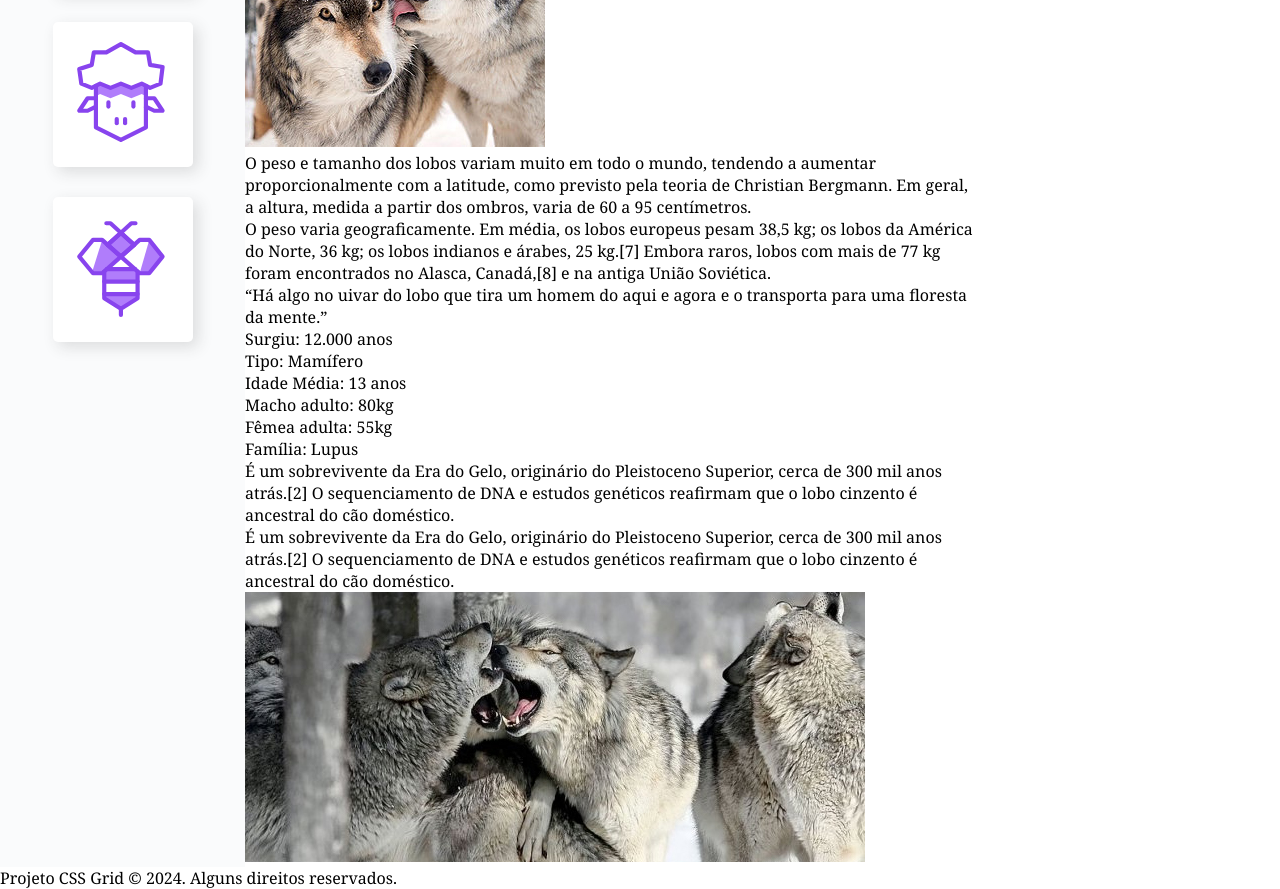
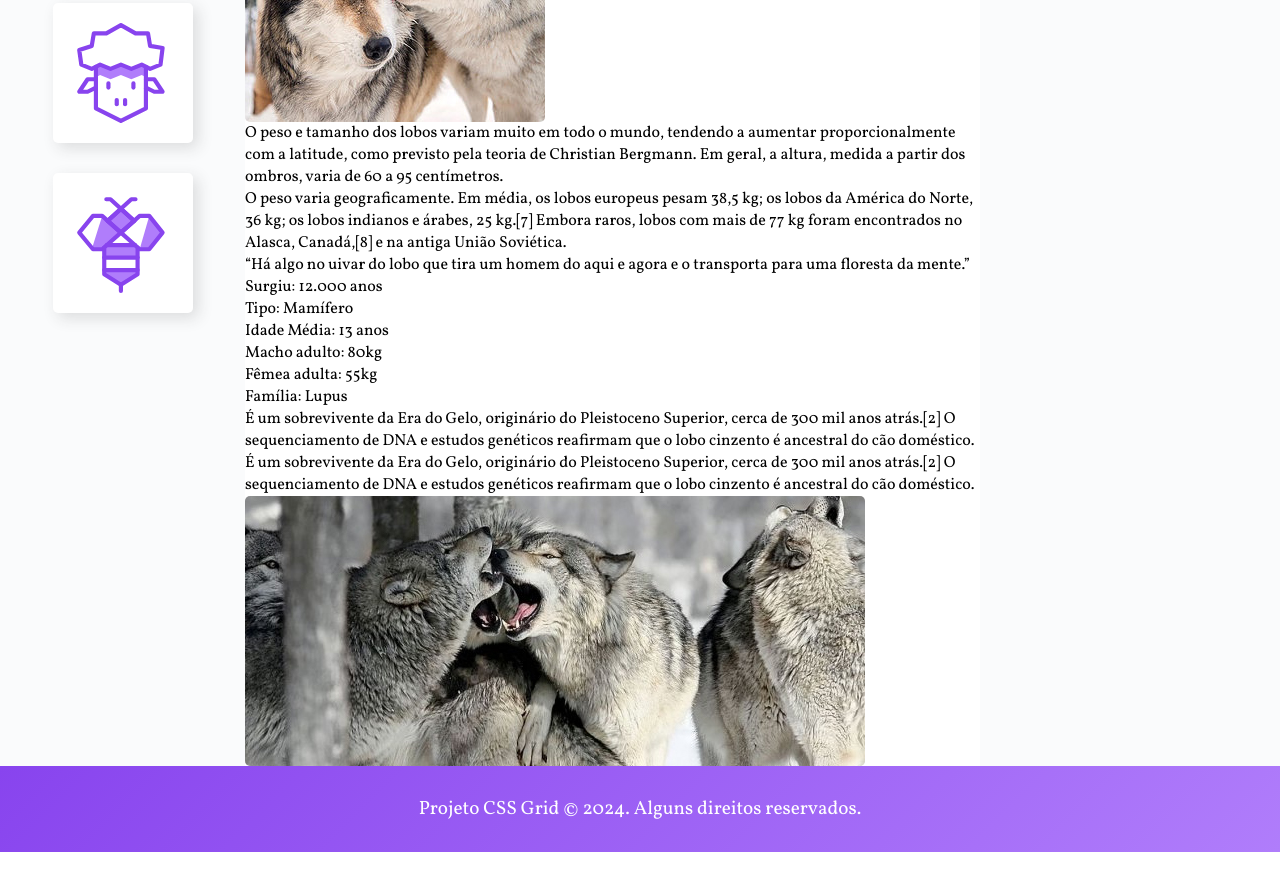
Before and after one commit to bhsouza/Wildbeast, a plain HTML site: page index.html in a window 1280 px wide. Shown: the part 812-1701 px from the top of the page. After the commit the page ends 1664 px from the top, so only its background shows below. Drawn offline with Linux system fonts and the light colour scheme.

Commit message:
Adicionando anuncios e footer

```diff
--- a/css/style.css
+++ b/css/style.css
@@ -8,12 +8,14 @@
 }
 
 body {
-  font-family: 'Volkorn', Georgia, serif;
+  font-family: 'Vollkorn', Georgia, serif;
 }
 
 img {
   max-width: 100%;
   height: auto;
+  display: block;
+  border-radius: 5px;
 }
 
 /* GRID GERAL */
@@ -86,14 +88,33 @@ img {
   background: #B07DFB;
 }
 
+/* CONTENT */
+
 .content {
   grid-area: content;
 }
 
+/* ANUNCIOS */
+
 .anuncios {
   grid-area: anuncios;
+  background: #fafbfc;
+  display: grid;
+  align-content: start;
+  padding: 30px;
+  gap: 30px;
 }
+
+/* FOOTER */
 
 .footer {
   grid-area: footer;
+  background: linear-gradient(135deg, #8844ee, #B07DFB);
 }
+
+.footer p {
+  color: #fff;
+  text-align: center;
+  padding: 30px;
+  font-size: 1.2em;
+}
```
